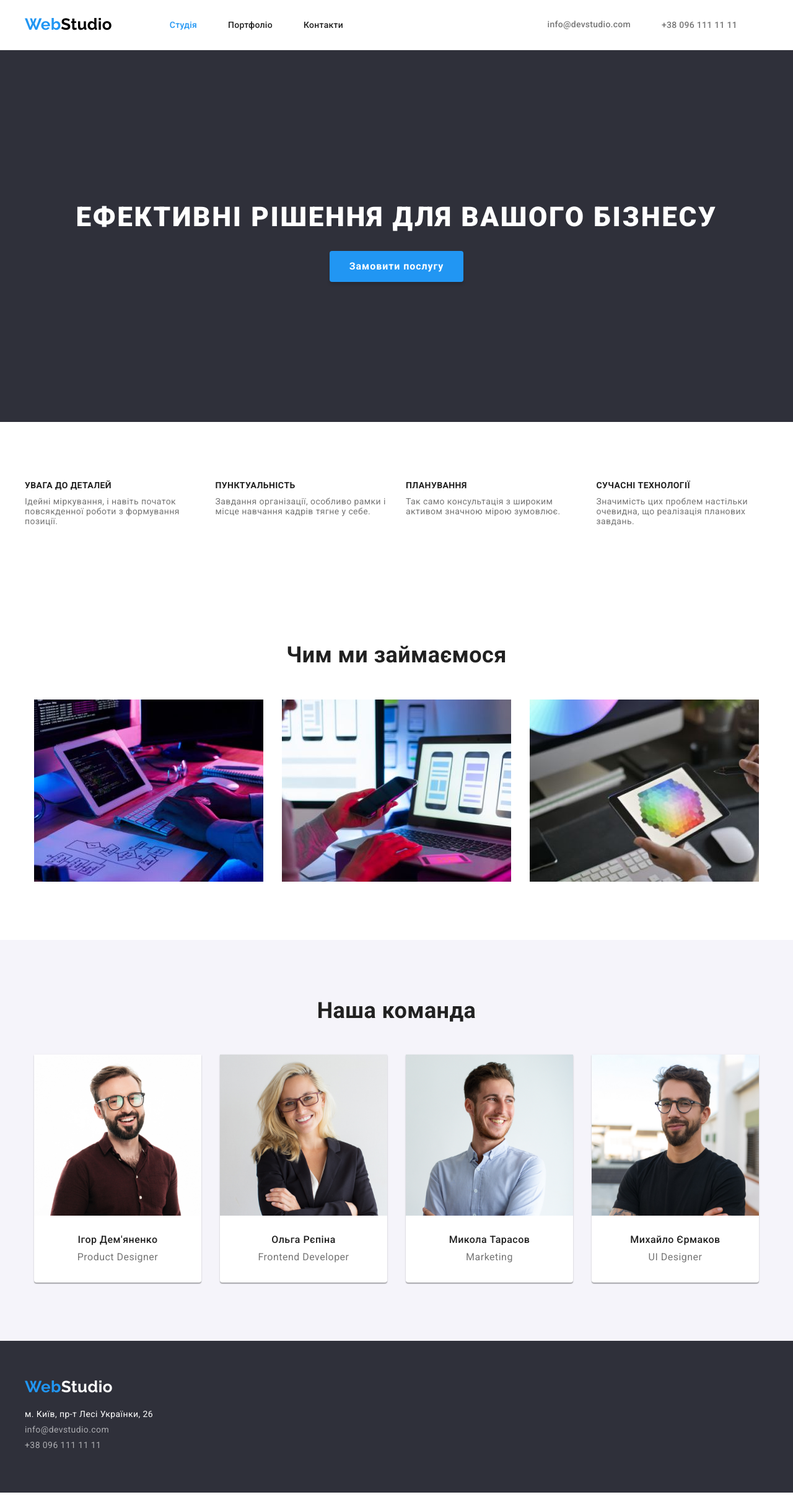
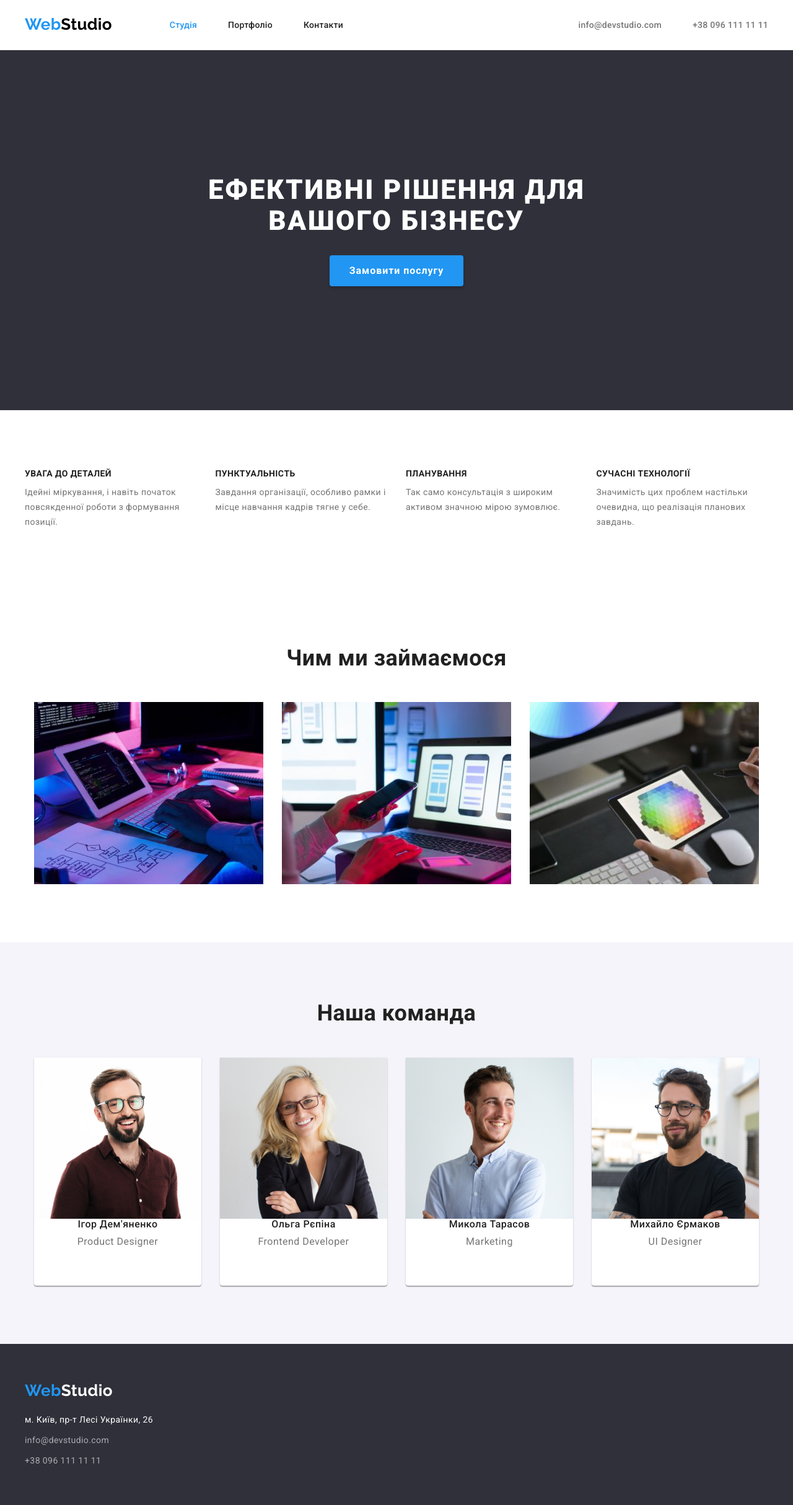
Before and after one commit to nikitakozachkov/goit-markup-hw-03, a plain HTML site: page index.html in a window 1280 px wide. Shown: the whole page at 62% size. Drawn offline with nearby package versions, Linux system fonts and the light colour scheme.

Commit message:
update styles.css

```diff
--- a/css/styles.css
+++ b/css/styles.css
@@ -44,10 +44,10 @@ a {
 ul {
   list-style: none;
 }
-img{
-	display: block;
-	max-width: 100%;
-	height: auto;
+img {
+  display: block;
+  max-width: 100%;
+  height: auto;
 }
 
 /* сторiнка */
@@ -70,7 +70,6 @@ body {
   font-weight: 500;
   letter-spacing: 0.02em;
   border-bottom: 1px solid #ececec;
-  padding: 25px 0;
 }
 .header .container {
   display: flex;
@@ -87,6 +86,7 @@ body {
   font-weight: 700;
   color: var(--secondary-logo-color);
   margin-right: 93px;
+  padding: 25px 0;
 }
 .header-logo .logo {
   color: var(--primary-logo-color);
@@ -101,7 +101,7 @@ body {
   margin-right: 0;
 }
 .header-link {
-  padding: 100% 0;
+  padding: 32px 0;
   color: var(--primary-color-button);
 }
 .header-link:hover,
@@ -114,13 +114,15 @@ body {
 .header-contacts {
   display: flex;
 }
-.contacts-item a {
-  color: var(--primary-text-color);
+.contacts-item {
   margin-right: 50px;
-  padding: 100% 0;
 }
 .contacts-item:last-child {
   margin-right: 0;
+}
+.contacts-item a {
+  color: var(--primary-text-color);
+  padding: 32px 0;
 }
 .contacts-item a:hover,
 .contacts-item a:focus {
@@ -149,8 +151,10 @@ body {
   margin-right: 0;
 }
 .filter-button {
+  font-size: 16px;
+  line-height: 26px;
   font-weight: 500;
-  letter-spacing: 0.02em;
+  letter-spacing: 0.03em;
   color: var(--primary-color-button);
   border: 0px;
   background-color: var(--primary-background-color-button);
@@ -187,6 +191,7 @@ body {
 }
 .item-title {
   font-size: 18px;
+  line-height: 36px;
   font-weight: 700;
   letter-spacing: 0.06em;
   color: var(--title-text-color);
@@ -201,16 +206,17 @@ body {
 .section.hero {
   text-align: center;
   width: 100%;
-  height: 600px;
   background-color: var(--secondary-background-color);
+  padding: 200px 0;
 }
 .hero-title {
+  max-width: 696px;
   color: #fff;
   font-size: 44px;
   font-weight: 900;
   letter-spacing: 0.06em;
   text-transform: uppercase;
-  margin-top: 150px;
+  margin: 0 auto;
 }
 .hero-button {
   width: 216px;
@@ -220,6 +226,7 @@ body {
   border: 0px;
   box-shadow: 0px 4px 4px rgba(0, 0, 0, 0.15);
   font-size: 16px;
+  line-height: 30px;
   font-weight: 700;
   letter-spacing: 0.06em;
   color: #fff;
@@ -241,12 +248,18 @@ body {
   margin-right: 0;
 }
 .benefits-title {
+  font-size: 14px;
+  line-height: 16px;
   font-weight: 700;
   text-transform: uppercase;
+  letter-spacing: 0.03em;
   color: var(--title-text-color);
-  margin-bottom: 10px;
 }
 .benefits-subtitle {
+  font-size: 14px;
+  line-height: 24px;
+  letter-spacing: 0.03em;
+  margin-top: 10px;
   color: var(--primary-text-color);
 }
 
@@ -258,12 +271,12 @@ body {
   letter-spacing: var(--primary-letter-spacing);
   text-align: center;
   color: var(--title-text-color);
-  margin-bottom: 50px;
 }
 .about-list {
   display: flex;
   flex-wrap: wrap;
   justify-content: center;
+  margin-top: 50px;
   gap: var(--wrap-size);
 }
 .about-item {
@@ -285,6 +298,7 @@ body {
   display: flex;
   flex-wrap: wrap;
   justify-content: center;
+  margin-top: 50px;
   gap: var(--wrap-size);
 }
 .team-item {
@@ -294,19 +308,19 @@ body {
   box-shadow: 0px 1px 3px rgba(0, 0, 0, 0.12), 0px 1px 1px rgba(0, 0, 0, 0.14),
     0px 2px 1px rgba(0, 0, 0, 0.2);
   border-radius: 0 0 4px 4px;
-  margin-top: 50px;
   text-align: center;
 }
 .team-item:nth-child(4n) {
   margin-right: 0;
 }
-
+.team-item--info {
+  padding: 30px 32px;
+}
 .team-item--title {
   font-size: 16px;
   font-weight: 500;
   letter-spacing: 0.03em;
   color: var(--title-text-color);
-  margin-top: 30px;
 }
 .team-item--subtitle {
   font-size: 16px;
@@ -323,10 +337,10 @@ body {
 .footer-logo {
   font-family: Raleway;
   font-size: 26px;
+  line-height: 30.52px;
   font-weight: 700;
   color: #fff;
   display: inline-block;
-  margin-bottom: 20px;
 }
 .footer-logo .logo {
   color: var(--primary-logo-color);
@@ -334,13 +348,14 @@ body {
 .footer-address {
   display: flex;
   flex-direction: column;
+  margin-top: 20px;
 }
 .footer-address a {
   font-style: normal;
-  margin-bottom: 9px;
+  line-height: 24px;
 }
-.footer-adress a:last-child {
-  margin-bottom: 0;
+.footer-address a:nth-child(n + 2) {
+  margin-top: 9px;
 }
 .footer-address a:hover,
 .footer-address a:focus {
```
